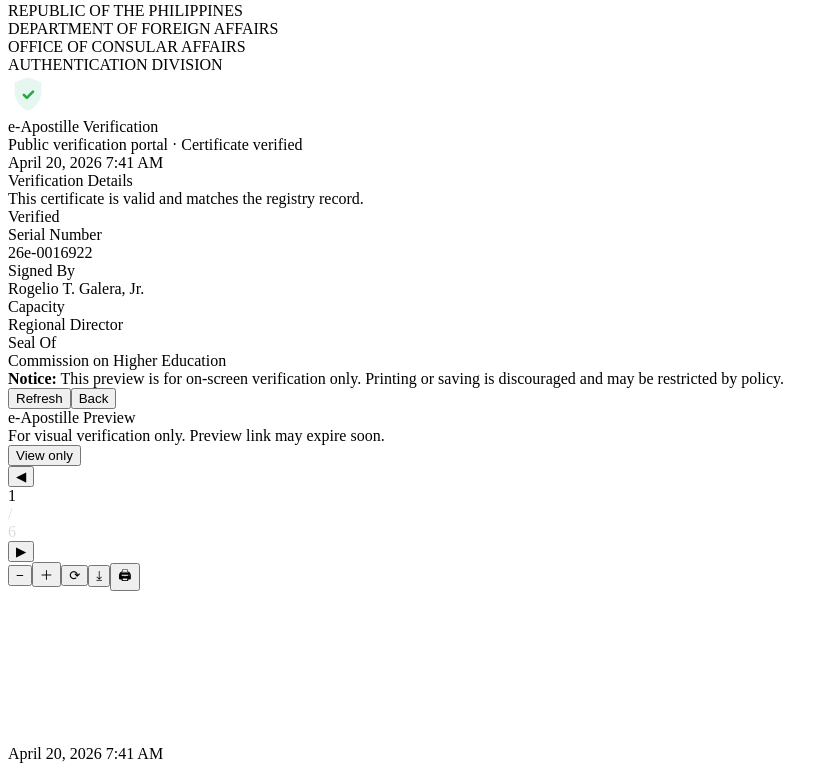
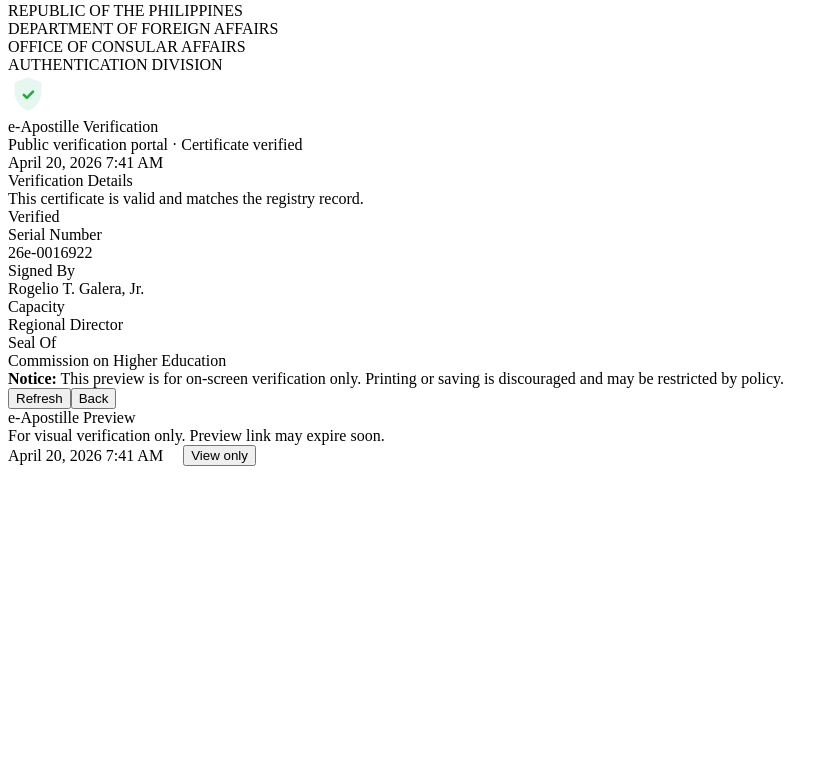
Before and after one commit to PeterKimCode/e-Apostille-Verification, a React (Vite) app: page / in a window 1280 px wide. Shown: the part 1290-2061 px from the top of the page, without its empty margins (0-835 px from the left). After the commit the page ends 1918 px from the top, so only its background shows below. Built offline with nearby package versions, Linux system fonts and the light colour scheme; the HTML template or start-up script is replaced by a standard one.

Commit message:
ui: remove fake pdf toolbar, place time in preview header, set grid to 5:5, nudge left padding to align meta with left card

```diff
--- a/src/components/PdfPreview.jsx
+++ b/src/components/PdfPreview.jsx
@@ -18,6 +18,7 @@
           <div className="preview-sub muted">For visual verification only. Preview link may expire soon.</div>
         </div>
         <div style={{display:'flex',alignItems:'center',gap:12}}>
+          <div className="preview-time" style={{marginRight:8}}>{timeString}</div>
           <div className="preview-actions">
             <button className="btn view-only">View only</button>
           </div>
@@ -25,22 +26,8 @@
       </div>
 
       <div className="preview-frame">
-        <div className="pdf-native-toolbar" aria-hidden>
-          <button className="btn-icon">◀</button>
-          <div className="page-box">1</div>
-          <div style={{color:'#ddd'}}>/</div>
-          <div style={{color:'#ddd'}}>6</div>
-          <button className="btn-icon">▶</button>
-          <div style={{flex:1}} />
-          <button className="btn-icon">−</button>
-          <button className="btn-icon">＋</button>
-          <button className="btn-icon">⟳</button>
-          <button className="btn-icon">⤓</button>
-          <button className="btn-icon">🖨</button>
-        </div>
         <iframe title="pdf-viewer" src={pdfUrl} frameBorder="0" />
       </div>
-      <div className="preview-time">{timeString}</div>
     </section>
   )
 }
--- a/src/styles.css
+++ b/src/styles.css
@@ -5,7 +5,7 @@
   --muted:#666;
 }
 *{box-sizing:border-box}
-.app-root{max-width:1280px;margin:14px auto;padding:0 36px 0 140px}
+.app-root{max-width:1280px;margin:14px auto;padding:0 36px 0 120px}
 body{font-family:Inter,Segoe UI,Roboto,Arial,sans-serif;background:var(--bg);margin:0;color:#111}
 
 /* Header */
@@ -20,7 +20,7 @@
 .header-title{font-weight:700;color:#fff;margin-top:6px}
 
 /* Layout */
-.main-grid{display:grid;grid-template-columns:6fr 4fr;gap:24px;margin-top:36px}
+.main-grid{display:grid;grid-template-columns:5fr 5fr;gap:24px;margin-top:36px}
 .left-card{background:var(--card);padding:14px;border-radius:12px;box-shadow:0 8px 28px rgba(15,23,42,0.08);display:flex;flex-direction:column;align-self:start}
 .card-top h2{margin:0;font-size:22px}
 .muted{color:var(--muted);font-size:13px}
@@ -69,16 +69,9 @@
 
 /* PDF viewer toolbar colors/light adjustments already in iframe; make container tighter */
 .preview-frame{flex:1;border:1px solid #e6e9ec;border-radius:8px;overflow:hidden;background:#fff;display:flex;flex-direction:column;align-items:center;padding:6px;position:relative}
-.preview-frame iframe{width:100%;max-width:640px;height:880px;border-radius:4px;background:#fff;margin-top:64px}
+.preview-frame iframe{width:100%;max-width:640px;height:880px;border-radius:4px;background:#fff}
 
-/* time badge above preview */
-.pdf-preview .preview-time{position:absolute;top:-22px;right:18px;background:#fff;color:#333;padding:6px 12px;border-radius:18px;font-size:12px;box-shadow:0 6px 18px rgba(15,23,42,0.08);z-index:12}
-
-/* visual toolbar inside preview (non-functional) */
-.pdf-native-toolbar{position:absolute;top:12px;left:18px;right:18px;height:44px;background:#2b2b2b;color:#fff;border-radius:8px;display:flex;align-items:center;gap:10px;padding:6px 12px;z-index:11;box-shadow:0 6px 18px rgba(15,23,42,0.12)}
-.pdf-native-toolbar .btn-icon{background:transparent;border:0;color:#fff;padding:6px 10px;border-radius:6px;cursor:pointer}
-.pdf-native-toolbar .btn-icon:hover{background:rgba(255,255,255,0.03)}
-.pdf-native-toolbar .page-box{background:#111;color:#fff;padding:6px 10px;border-radius:6px;font-weight:700}
+/* remove visual toolbar and preview-time: rely on native iframe toolbar */
 
 /* Minimal PDF toolbar overlay to mimic compact viewer controls */
 .preview-top .preview-actions{display:flex;align-items:center;gap:10px}
@@ -100,8 +93,8 @@
 .btn.view-only{background:#fff;color:#333;border:1px solid #e6eef8;padding:6px 10px;border-radius:16px}
 
 /* Page meta row below header */
-.page-meta{max-width:1280px;margin:8px auto 18px;display:flex;justify-content:space-between;align-items:center;padding:0 36px 0 140px}
-.page-meta .meta-right{display:none}
+.page-meta{max-width:1280px;margin:8px auto 18px;display:flex;justify-content:space-between;align-items:center;padding:0 36px 0 120px}
+/* show header time; we will not hide it here (preview will also show time inside header) */
 .meta-badge{display:flex;align-items:center;gap:12px}
 .meta-icon{width:40px;height:40px;border-radius:50%;background:#f0fbf5;display:inline-flex;align-items:center;justify-content:center;color:#28a745;font-weight:700}
 .meta-title{font-weight:700;font-size:18px}
```
